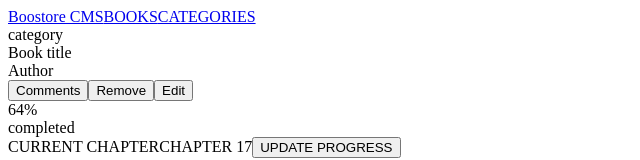
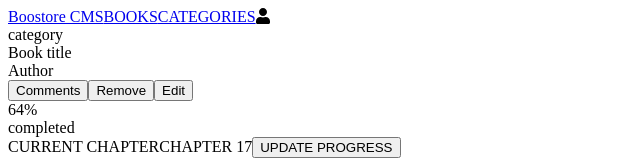
Before and after one commit to mugberto/bookstore, a React (Create React App) app: page / in a window 1280 px wide. Shown: the top 160 px of the page, without its empty margins (0-640 px from the left). Built offline with nearby package versions, Linux system fonts and the light colour scheme.

Commit message:
Add user icon

```diff
--- a/package.json
+++ b/package.json
@@ -3,6 +3,9 @@
   "version": "0.1.0",
   "private": true,
   "dependencies": {
+    "@fortawesome/fontawesome-svg-core": "^1.2.36",
+    "@fortawesome/free-solid-svg-icons": "^5.15.4",
+    "@fortawesome/react-fontawesome": "^0.1.15",
     "@testing-library/jest-dom": "^5.14.1",
     "@testing-library/react": "^11.2.7",
     "@testing-library/user-event": "^12.8.3",
--- a/src/components/appComponents/Header.js
+++ b/src/components/appComponents/Header.js
@@ -1,5 +1,7 @@
 import React from 'react';
-import { Link } from 'react-router-dom'
+import { Link } from 'react-router-dom';
+import { FontAwesomeIcon } from '@fortawesome/react-fontawesome';
+import { faUser } from '@fortawesome/free-solid-svg-icons'
 
 
 function Header() {
@@ -9,7 +11,7 @@
         <Link to="/" className="brand-name">Boostore CMS</Link>
         <Link to="/" className="nav-link">BOOKS</Link>
         <Link to="/categories" className="nav-link">CATEGORIES</Link>
-        <span className="user-avator"><i className="fa fa-user"></i></span>
+        <span className="user-avator"><FontAwesomeIcon icon={faUser} /></span>
       </nav>
     </header>
   );
```
Also changed, not shown: 1 other file (tests, documents, lock files or other folders).
